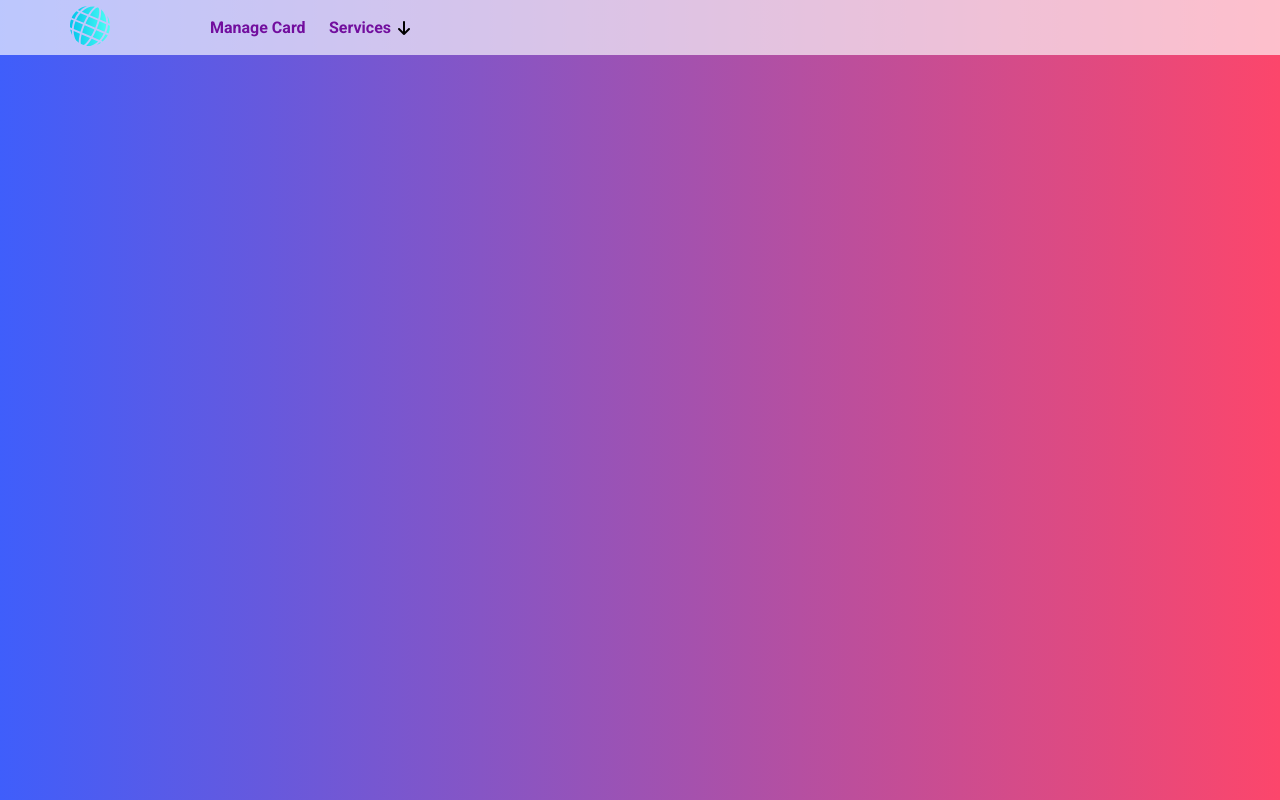
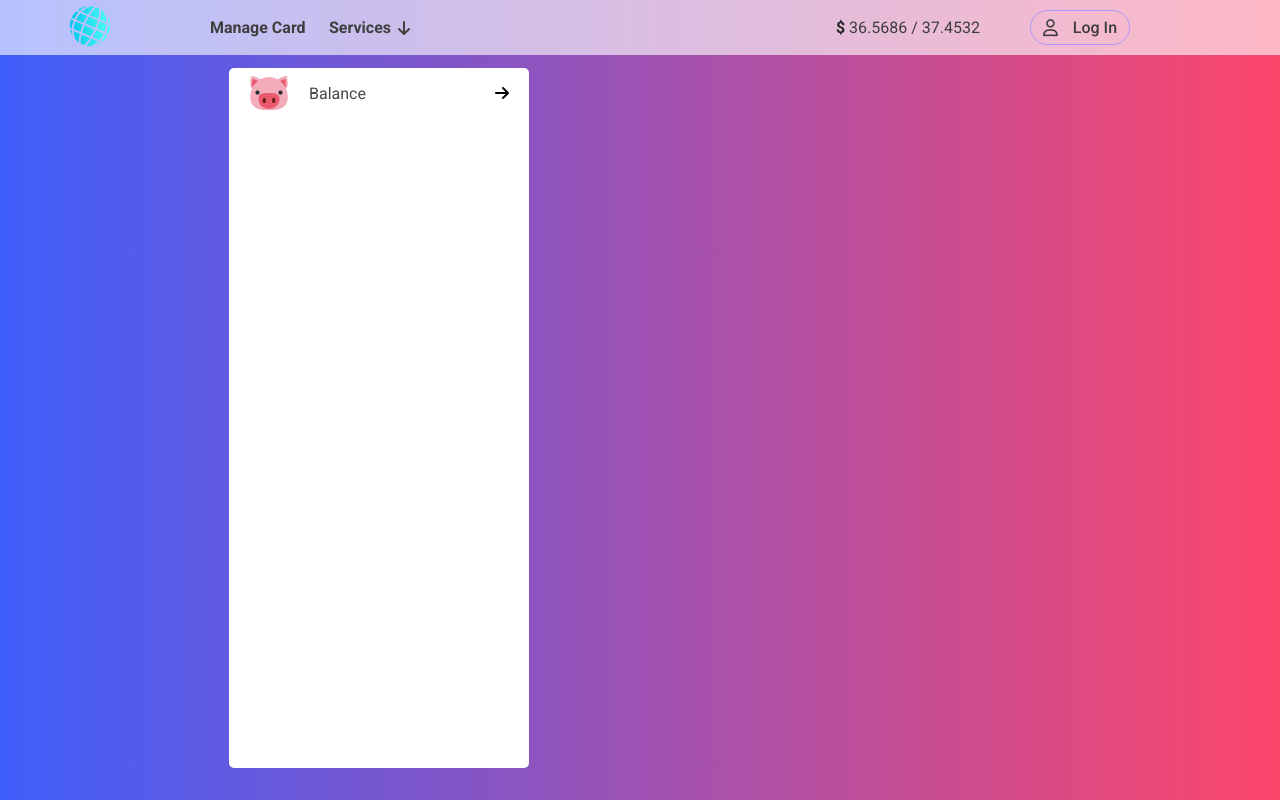
Before and after one commit to SashaTrincher/MUBank, a plain HTML site: page main-web/main.html in a window 1280 px wide. Both pictures are taken after a click on the item "Services". Drawn offline with Linux system fonts and the light colour scheme.

Commit message:
js changes

```diff
--- a/main-web/main.css
+++ b/main-web/main.css
@@ -14,7 +14,7 @@ header {
     position: fixed;
     width: 100vw;
     height: 55px;
-    background-color: #ffffffa7;
+    background-color: #ffffff9f;
 }
 .nav-wrapper {
     width: 100vw;
@@ -63,21 +63,105 @@ header {
 }
 .nav-item {
     cursor: pointer;
-    color: #720e9e;
+    color: rgb(62, 62, 62);
     font-family: 'Roboto', sans-serif;
     font-weight: 700;
     transition: .3s;
 }
-.fa-arrow-down {
+.service-arrow {
     margin-left: 7px;
-    color: black;
+    color: rgb(62, 62, 62);
 }
 .mng-link {
-    color: #720e9e;
+    color: rgb(62, 62, 62);
     transition: .7s;
 }
 .nav-item:hover, .mng-link:hover {
-    color: #452c63;
+    color: rgb(26, 26, 26);
+}
+.service-card {
+    width: 300px;
+    height: 50px;
+    display: flex;
+    justify-content: start;
+    align-items: center;
+    position: relative;
+}
+.service-card_balance {
+    transition: .3s;
+}
+.service-card_balance:hover {
+    background-color: #d2d2d2;
+}
+.service-card_piggy {
+    margin-left: 20px;
+    width: 40px;
+    height: 40px;
+    margin-right: 20px;
+}
+.service-card_balance-text {
+    color: rgb(72, 72, 72);
+    font-family: 'Roboto', sans-serif;
+    font-weight: 400;
+}
+.service-card_balance-arrow {
+    position: absolute;
+    right: 20px;
+    color: black;
+}
+.nav-right {
+    width: fit-content;
+    height: 55px;
+    display: flex;
+    justify-content: center;
+    align-items: center;
+    margin-right: 150px;
+}
+.exchange-value-container {
+    display: flex;
+    justify-content: center;
+    align-items: center;
+    margin-right: 50px;
+    height: 55px;
+}
+.exchange-value-container:hover {
+    border-bottom: 3px solid #ad98ff;
+}
+.exchange-value-text {
+    color: rgb(62, 62, 62);
+    font-family: 'Roboto', sans-serif;
+    font-weight: 400;
+}
+.exchange-value-container:hover .exchange-value-text {
+    transform: translateY(1px);
+}
+.exchange-value-text span {
+    color: rgb(37, 37, 37);
+    font-family: 'Roboto', sans-serif;
+    font-weight: 600;
+}
+.login-container {
+    display: flex;
+    justify-content: center;
+    align-items: center;
+    width: 100px;
+    height: 35px;
+    border: 1px solid #ad98ff;
+    border-radius: 50px;
+    transition: .3s;
+}
+.login-container:hover {
+    background-color: #ad98ff;
+}
+.login-icon {
+    margin-right: 15px;
+    font-size: 17px;
+    color: rgb(62, 62, 62);
+}
+.header-login-text {
+    color: rgb(62, 62, 62);
+    font-family: 'Roboto', sans-serif;
+    font-weight: 500;
 }
 main {
     width: 100vw;
--- a/main-web/main.html
+++ b/main-web/main.html
@@ -16,16 +16,28 @@
                     <div class="services-main-container">
                         <div class="services-wrapper">
                             <li class="nav-item">Services</li>
-                            <i class="fa-solid fa-arrow-down"></i>
+                            <i class="fa-solid fa-arrow-down service-arrow"></i>
                         </div>
                         <div class="services-container inactive">
-
+                            <a href="#" class="service-card service-card_balance">
+                                <img class="service-card_piggy" src="/img/piggy-img1.svg" alt="">
+                                <p class="service-card_balance-text">Balance</p>
+                                <i class="fa-solid fa-arrow-right service-card_balance-arrow"></i>
+                            </a>
                         </div>
                     </div>
                 </ul>
             </div>
             <div class="nav-right">
-
+                <a href="#">
+                    <div class="exchange-value-container">
+                        <p class="exchange-value-text"><span>$</span> 36.5686 / 37.4532 </p>
+                    </div>
+                </a>
+                <a href="#" class="login-container">
+                    <i class="fa-regular fa-user login-icon"></i>
+                    <p class="header-login-text">Log In</p>
+                </a>
             </div>
         </div>
     </header>
--- a/main-web/main.js
+++ b/main-web/main.js
@@ -1,17 +1,19 @@
 const servicesWrapper = document.querySelector('.services-wrapper');
-const arrowIcon = document.querySelector('.fa-arrow-down');
+const arrowIcon = document.querySelector('.service-arrow');
 const servicesContainer = document.querySelector('.services-container')
 
 servicesWrapper.addEventListener('mouseenter', () => {
   arrowIcon.style.animation = 'arrowUpDown .3s ease-in-out forwards';
-  if (servicesContainer.classList.contains('inactive')) {
-    servicesContainer.classList.replace('inactive', 'active')
-  }
 });
 
 servicesWrapper.addEventListener('mouseleave', () => {
   arrowIcon.style.animation = 'arrowDownUp .3s ease-in-out forwards';
-  if (servicesContainer.classList.contains('active')) {
+});
+
+servicesWrapper.addEventListener('click', () => {
+  if (servicesContainer.classList.contains('inactive')) {
+    servicesContainer.classList.replace('inactive', 'active')
+  } else {
     servicesContainer.classList.replace('active', 'inactive')
   }
 });
--- a/reg.js
+++ b/reg.js
@@ -26,10 +26,9 @@ formSubmitButton.addEventListener('click', () => {
       password: formPassword
     };
 
-    // Store user data in local storage
     localStorage.setItem('userData', JSON.stringify(userData));
     console.log('Registration successful');
-    window.location.href = './login.html';
+    window.location.href = '/main-web/main.html';
   } else if (!formEmail.includes('.')) {
     console.log('Email format is wrong');
   } else if (!isNaN(fNameInput) || !isNaN(sNameInput)) {
```
Also changed, not shown: img/piggy-bank.svg (added), img/piggy-img1.svg (added).
